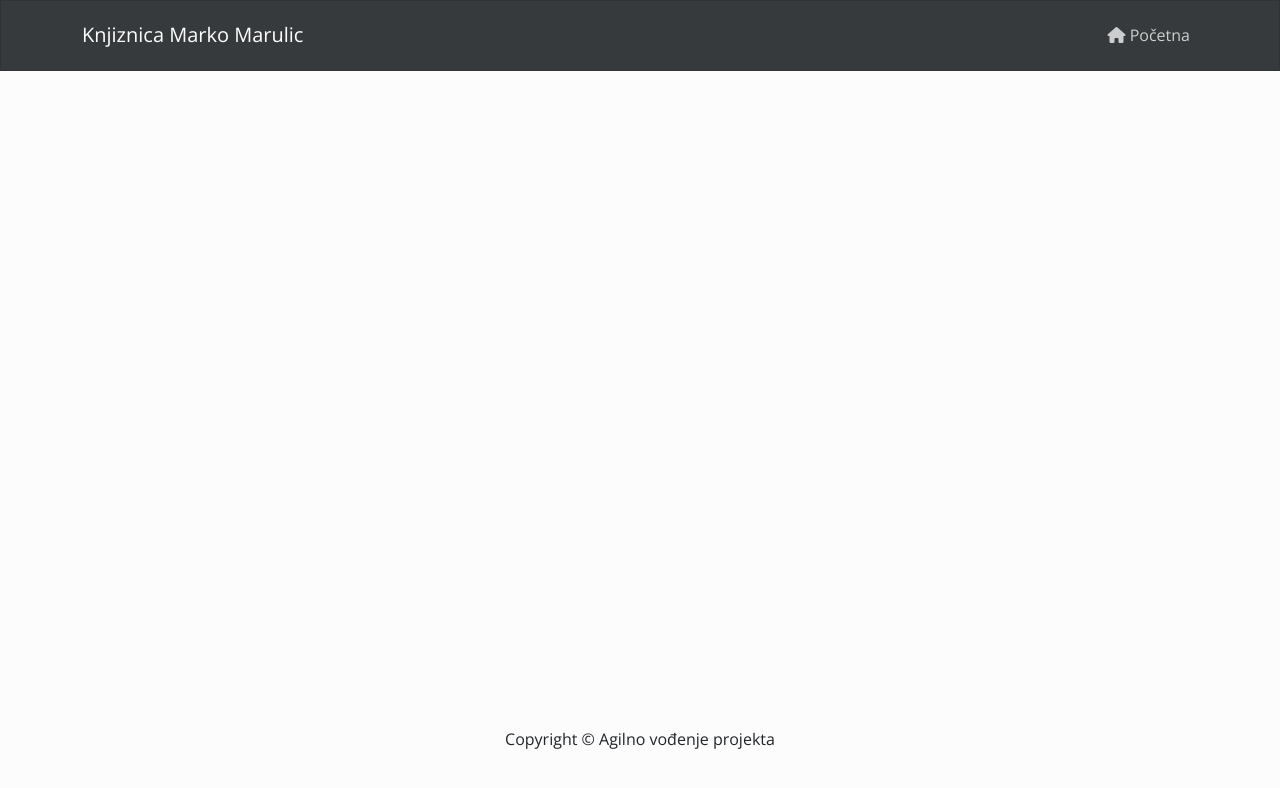
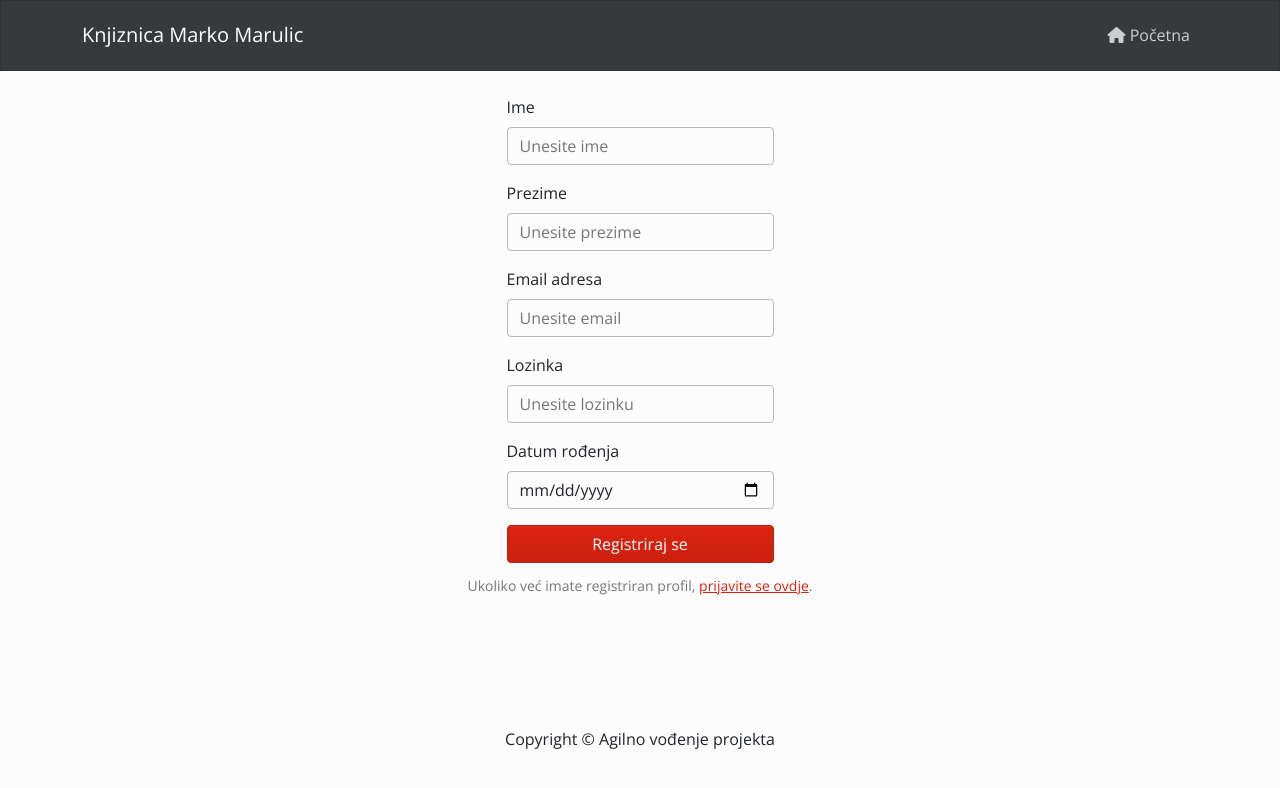
Before and after one commit to FedaJakic/Agilno-Projekt-Knjiznica-Grupa-C, a React (Create React App) app in the folder knjiznica-marko-marulic/: page /registracija in a window 1280 px wide. Shown: the top 788 px of the page. Built offline with nearby package versions, Linux system fonts and the light colour scheme.

Commit message:
added registracija form

```diff
--- a/knjiznica-marko-marulic/src/App.js
+++ b/knjiznica-marko-marulic/src/App.js
@@ -5,6 +5,7 @@ import Header from "./components/Header";
 import Footer from "./components/Footer";
 import HomePage from "./pages/HomePage";
 import Prijava from "./pages/Prijava";
+import Registracija from "./pages/Registracija";
 
 const App = () => {
   return (
@@ -22,6 +23,11 @@ const App = () => {
             component={Prijava}
             exact
           />
+          <Route
+            path='/registracija'
+            component={Registracija}
+            exact
+          />
         </Container>
       </main>
       <Footer />
--- a/knjiznica-marko-marulic/src/pages/HomePage.js
+++ b/knjiznica-marko-marulic/src/pages/HomePage.js
@@ -1,5 +1,4 @@
 import React from "react";
-import { Row } from "react-bootstrap";
 import HomeCarusel from "../components/HomeCarusel.js";
 
 const HomeScreen = () => {
--- /dev/null
+++ b/knjiznica-marko-marulic/src/pages/Registracija.js
@@ -0,0 +1,119 @@
+import React, { useState } from "react";
+import { Form, Button, Container, Row, Col } from "react-bootstrap";
+import { Link } from "react-router-dom/cjs/react-router-dom";
+
+const Registracija = () => {
+  const [ime, setIme] = useState("");
+  const [prezime, setPrezime] = useState("");
+  const [email, setEmail] = useState("");
+  const [password, setPassword] = useState("");
+  const [datumRodjenja, setDatumRodjenja] = useState("");
+
+  const handleSubmit = (e) => {
+    e.preventDefault();
+    console.log(
+      "Registrirani ste!",
+      ime,
+      prezime,
+      email,
+      password,
+      datumRodjenja
+    );
+  };
+
+  return (
+    <Container>
+      <Row className='justify-content-md-center'>
+        <Col
+          xs={12}
+          md={6}
+        >
+          <Form
+            className='d-flex flex-column justify-content-center align-items-center'
+            onSubmit={handleSubmit}
+          >
+            <Form.Group
+              className='my-2 w-50'
+              controlId='formIme'
+            >
+              <Form.Label>Ime</Form.Label>
+              <Form.Control
+                type='text'
+                placeholder='Unesite ime'
+                value={ime}
+                onChange={(e) => setIme(e.target.value)}
+              />
+            </Form.Group>
+
+            <Form.Group
+              className='my-2 w-50'
+              controlId='formPrezime'
+            >
+              <Form.Label>Prezime</Form.Label>
+              <Form.Control
+                type='text'
+                placeholder='Unesite prezime'
+                value={prezime}
+                onChange={(e) => setPrezime(e.target.value)}
+              />
+            </Form.Group>
+
+            <Form.Group
+              className='my-2 w-50'
+              controlId='formBasicEmail'
+            >
+              <Form.Label>Email adresa</Form.Label>
+              <Form.Control
+                type='email'
+                placeholder='Unesite email'
+                value={email}
+                onChange={(e) => setEmail(e.target.value)}
+              />
+            </Form.Group>
+
+            <Form.Group
+              className='my-2 w-50'
+              controlId='formBasicPassword'
+            >
+              <Form.Label>Lozinka</Form.Label>
+              <Form.Control
+                type='password'
+                placeholder='Unesite lozinku'
+                value={password}
+                onChange={(e) => setPassword(e.target.value)}
+              />
+            </Form.Group>
+
+            <Form.Group
+              className='my-2 w-50'
+              controlId='formDatumRodjenja'
+            >
+              <Form.Label>Datum rođenja</Form.Label>
+              <Form.Control
+                type='date'
+                value={datumRodjenja}
+                onChange={(e) => setDatumRodjenja(e.target.value)}
+              />
+            </Form.Group>
+
+            <Button
+              className='my-2 w-50'
+              variant='primary'
+              type='submit'
+            >
+              Registriraj se
+            </Button>
+            <Form.Text className='text-muted'>
+              <p>
+                {`Ukoliko već imate registriran profil, `}
+                <Link to='/prijava'>{`prijavite se ovdje`}</Link>.
+              </p>
+            </Form.Text>
+          </Form>
+        </Col>
+      </Row>
+    </Container>
+  );
+};
+
+export default Registracija;
```
